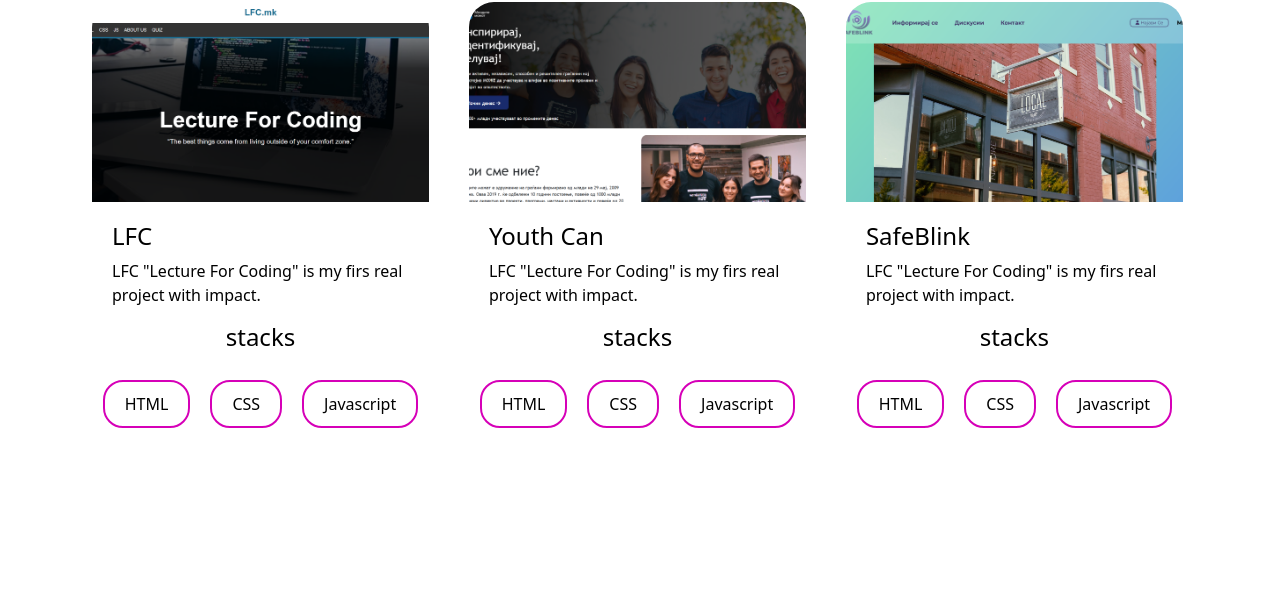
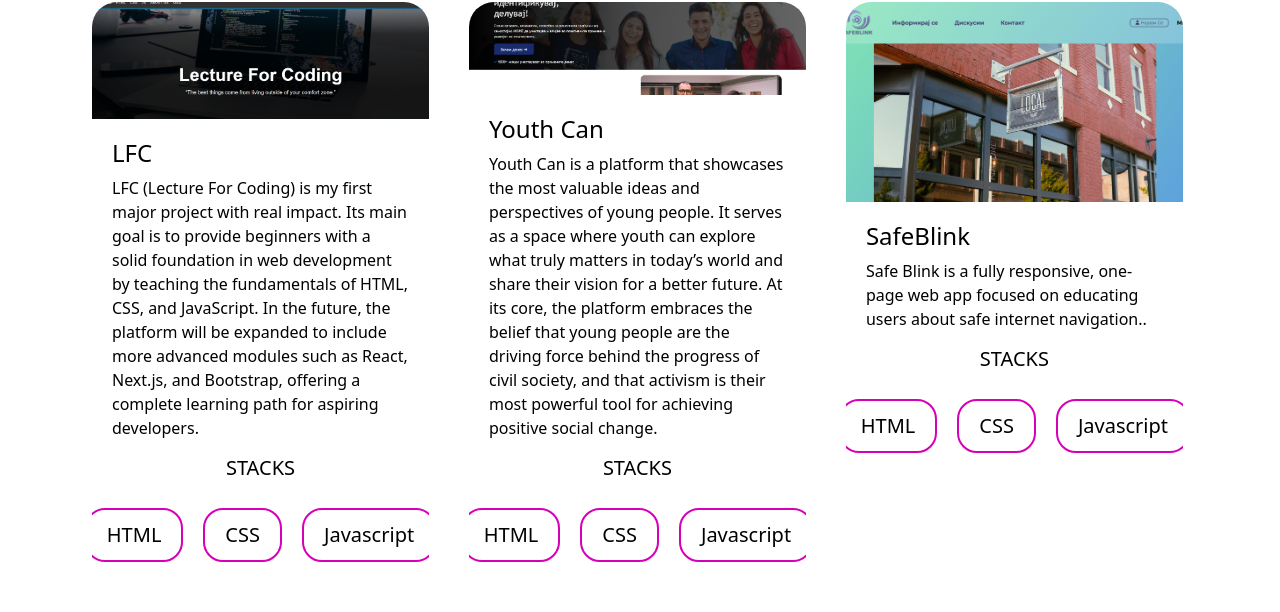
Before and after one commit to HristijanRalis/WebPortfolio, a React (Vite) app in the folder WebPortfolio/: page / in a window 1280 px wide. Shown: the part 1994-2606 px from the top of the page. Built offline with nearby package versions, Linux system fonts and the light colour scheme.

Commit message:
Done with mainDesc

```diff
--- a/WebPortfolio/src/App.css
+++ b/WebPortfolio/src/App.css
@@ -380,6 +380,7 @@
   overflow: hidden;
   text-decoration: none;
   color: black;
+  height: 600px;
 }
 
 .ProjectContent {
@@ -389,6 +390,7 @@
   flex-direction: column;
   cursor: pointer;
   transition: 0.5s ease;
+  height: 100%;
 }
 
 .ProjectImage {
@@ -407,12 +409,16 @@
 .ProjectDescription {
   padding: 20px;
 }
-
+.stacksTitle h4 {
+  font-size: 20px;
+}
 .stacks {
+  font-size: 20px;
   display: flex;
   flex-direction: column;
   align-items: center;
   gap: 20px;
+  text-transform: uppercase;
 }
 
 .stacksContent {
@@ -581,7 +587,11 @@
   }
 
   .mainTitle {
-    font-size: 2rem;
+    font-size: 3rem;
+  }
+  .mainDesc {
+    font-size: 20px;
+    margin-bottom: 20px;
   }
   .NavList {
     display: none;
--- a/WebPortfolio/src/components/Projects/Projects.tsx
+++ b/WebPortfolio/src/components/Projects/Projects.tsx
@@ -20,7 +20,13 @@ export const Projects = () => {
               <div className="ProjectDescription">
                 <h4>LFC</h4>
                 <p>
-                  LFC "Lecture For Coding" is my firs real project with impact.
+                  LFC (Lecture For Coding) is my first major project with real
+                  impact. Its main goal is to provide beginners with a solid
+                  foundation in web development by teaching the fundamentals of
+                  HTML, CSS, and JavaScript. In the future, the platform will be
+                  expanded to include more advanced modules such as React,
+                  Next.js, and Bootstrap, offering a complete learning path for
+                  aspiring developers.
                 </p>
 
                 <div className="stacks">
@@ -49,7 +55,14 @@ export const Projects = () => {
               <div className="ProjectDescription">
                 <h4>Youth Can</h4>
                 <p>
-                  LFC "Lecture For Coding" is my firs real project with impact.
+                  Youth Can is a platform that showcases the most valuable ideas
+                  and perspectives of young people. It serves as a space where
+                  youth can explore what truly matters in today’s world and
+                  share their vision for a better future. At its core, the
+                  platform embraces the belief that young people are the driving
+                  force behind the progress of civil society, and that activism
+                  is their most powerful tool for achieving positive social
+                  change.
                 </p>
 
                 <div className="stacks">
@@ -78,7 +91,8 @@ export const Projects = () => {
               <div className="ProjectDescription">
                 <h4>SafeBlink</h4>
                 <p>
-                  LFC "Lecture For Coding" is my firs real project with impact.
+                  Safe Blink is a fully responsive, one-page web app focused on
+                  educating users about safe internet navigation..
                 </p>
 
                 <div className="stacks">
```
